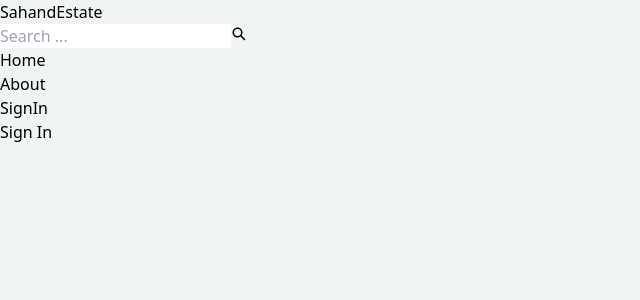
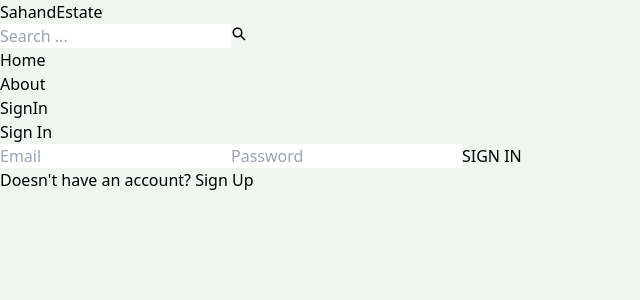
Before and after one commit to HaileabWolde/MERN-REALSTATE-APPLICATION, a React (Vite) app in the folder client/: page /signIn in a window 1280 px wide. Shown: the top 300 px of the page, without its empty margins (0-640 px from the left). Built offline with nearby package versions, Linux system fonts and the light colour scheme.

Commit message:
added a dynamic signup and signin component

```diff
--- a/client/src/Components/SignIn/SignIn.jsx
+++ b/client/src/Components/SignIn/SignIn.jsx
@@ -1,7 +1,59 @@
+import { useState } from "react"
 const SignIn = ()=>{
+    const [signup, isSignUp] = useState(false)
+    const [info, setInfo] = useState({
+        Username: '',
+        email: '',
+        password: ''
+    })
+    const handleSignup = ()=>{
+        isSignUp((prev)=>!prev)
+    }
+    const handleChange = (e)=>{
+        setInfo({...info, [e.target.name]: e.target.value})
+    }
     return (
-        <div className="max-w-xl mx-auto my-8 text-center">
-           <h1 className="font-semibold text-3xl m-">Sign In</h1>
+        <div className="max-w-xl mx-auto my-12 text-center">
+           <h1 className="font-semibold text-4xl m-">{signup ? 'Sign Up' : 'Sign In'}</h1>
+           <form className="flex flex-col gap-5 mt-8">
+            {
+                signup &&
+                <input
+                placeholder="Username"
+                 type="text"
+                name="Username"
+                value={info.Username}
+                onChange={handleChange}
+                className="p-5 rounded-lg shadow-sm text-sm md:text-lg"
+          />
+            }
+
+              <input
+              placeholder="Email"
+              type="email"
+              name="email"
+              value={info.email}
+              onChange={handleChange}
+              className="p-5 rounded-lg shadow-sm text-sm md:text-lg"
+              />
+              <input
+              placeholder="Password"
+              type="password"
+              name="password"
+              value={info.password}
+              onChange={handleChange}
+              className="p-5 rounded-lg shadow-sm text-sm md:text-lg"
+              />
+              <button className="bg-slate-700 text-white p-4 rounded-lg text-sm md:text-xl">{signup ? 'SIGN UP' : 'SIGN IN'}</button>
+           </form>
+           {
+            signup ? <button onClick={handleSignup}> <h1> <span>Have an account?</span>
+            <span className="text-blue-500">Sign In</span></h1></button> :
+            <button onClick={handleSignup}> <h1>
+                <span>Doesn't have an account? </span>
+                <span className="text-blue-500">Sign Up</span>
+            </h1></button>
+           }
         </div>
     )
 }
```
